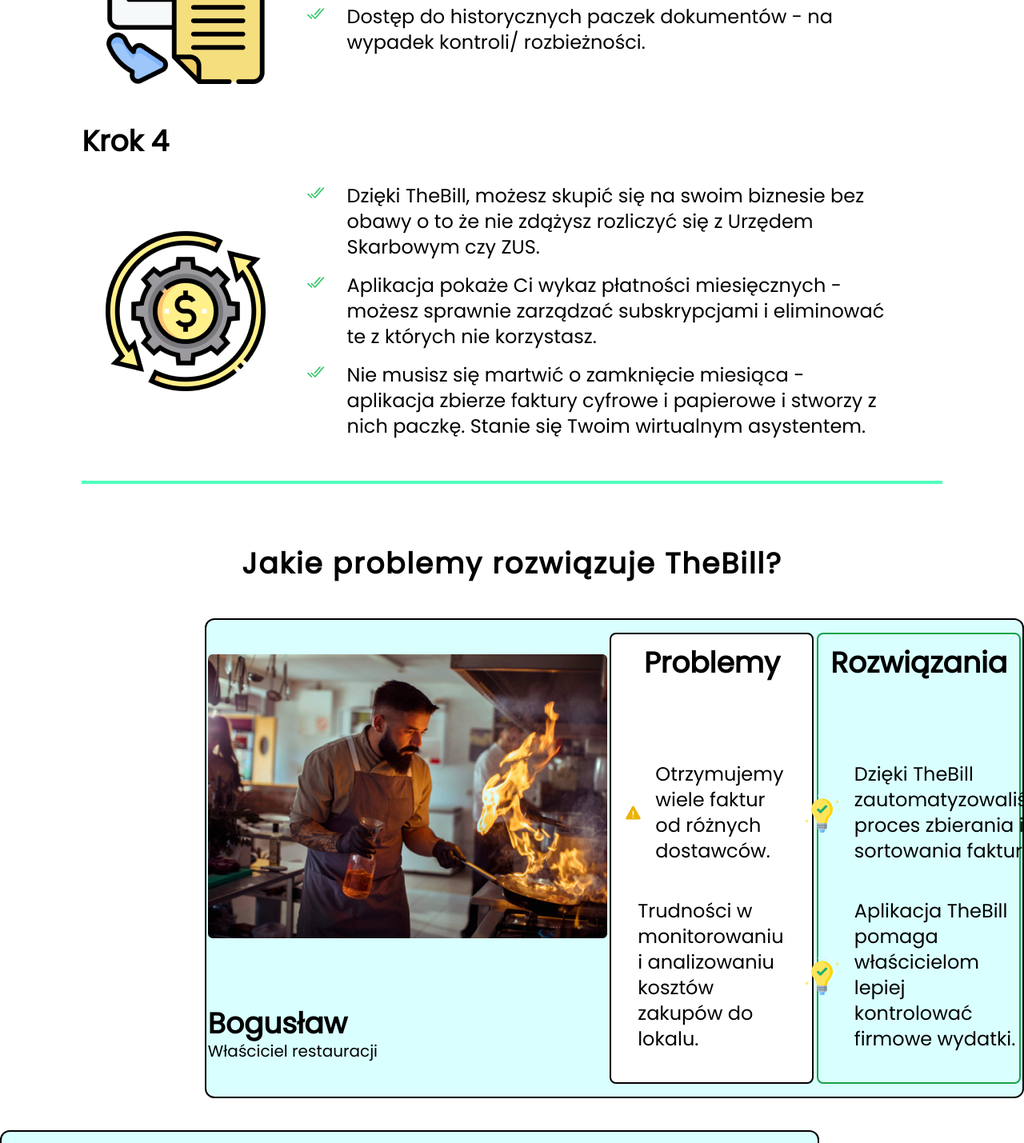
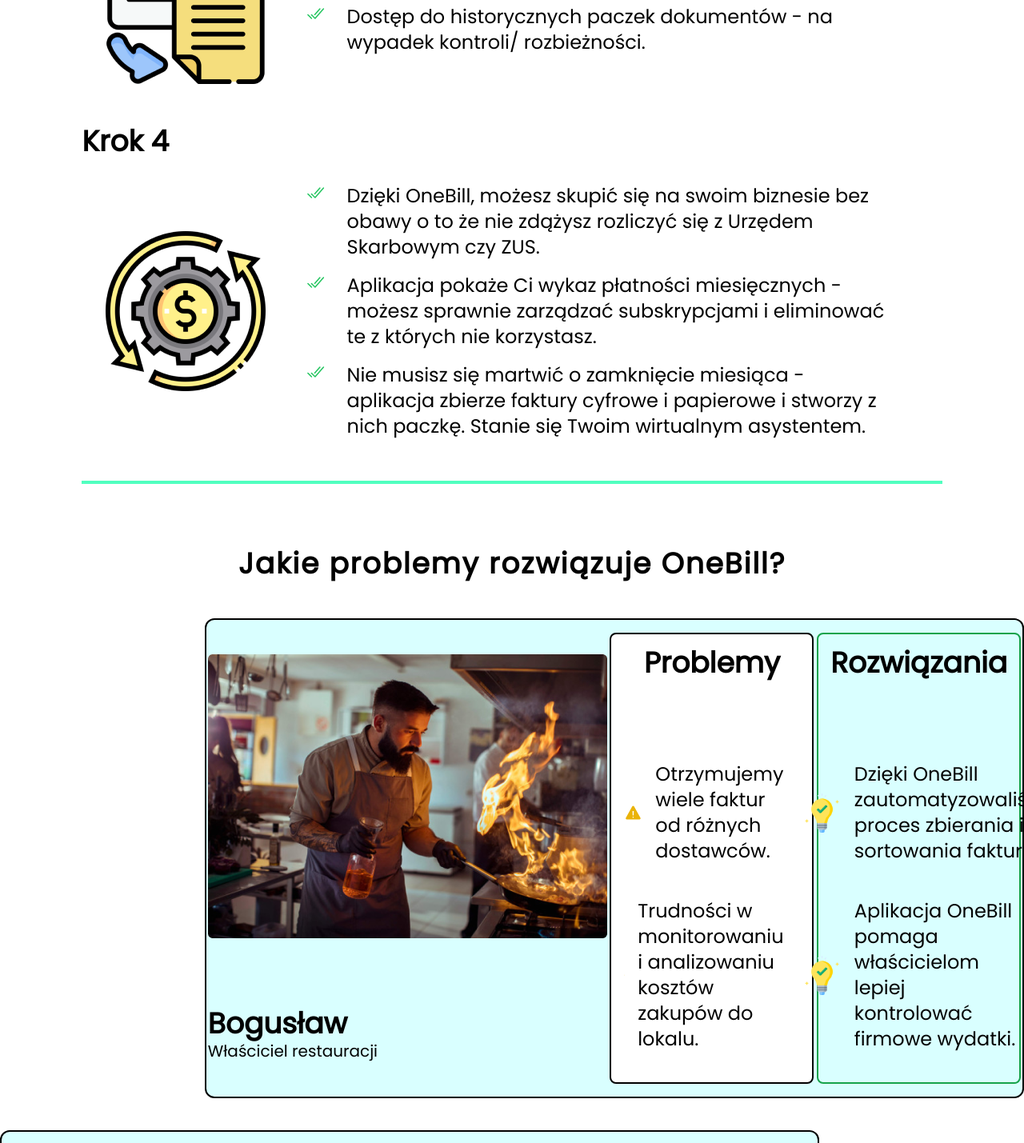
Before and after one commit to Tommy3DE/TheBill, a React (Vite) app: page /funkcje in a window 1280 px wide. Shown: the part 2325-3754 px from the top of the page at 80% size. Built offline with nearby package versions, Linux system fonts and the light colour scheme.

Commit message:
zmiana na onebill

```diff
--- a/index.html
+++ b/index.html
@@ -4,7 +4,7 @@
     <meta charset="UTF-8" />
     <link rel="icon" type="image/svg+xml" href="/logo.svg" />
     <meta name="viewport" content="width=device-width, initial-scale=1.0" />
-    <title>TheBill</title>
+    <title>OneBill</title>
   </head>
   <body>
     <div id="root"></div>
--- a/package.json
+++ b/package.json
@@ -1,5 +1,5 @@
 {
-  "name": "thebill",
+  "name": "OneBill",
   "private": true,
   "version": "0.0.0",
   "type": "module",
--- a/src/layout/Footer.tsx
+++ b/src/layout/Footer.tsx
@@ -29,7 +29,7 @@
           </div>
         </div>
         <div className="flex lg:flex-row flex-col items-center justify-center mb-10">
-          <p>© 2023 TheBill All rights reserved.</p>
+          <p>© 2023 OneBill All rights reserved.</p>
           <p className="mx-8 hidden lg:block">Privacy Policy</p>
           <p className="mr-8 hidden lg:block">Terms and Conditions</p>
           <p className=" hidden lg:block">Cookie Policy</p>
--- a/src/layout/pages/Cennik/PresentationMovie.tsx
+++ b/src/layout/pages/Cennik/PresentationMovie.tsx
@@ -4,7 +4,7 @@
     <section className="items-center mx-[8%] font-poppins flex flex-col mb-40">
         <div className='w-full p-4 bg-[#DDFFED] rounded-lg font-black border-2 border-black mb-20'>
             <h1 className='text-4xl text-center '>
-            Zobacz krótką prezentację możliwości TheBill
+            Zobacz krótką prezentację możliwości OneBill
             </h1>
         </div>
         <iframe
--- a/src/layout/pages/Cennik/PricingIntro.tsx
+++ b/src/layout/pages/Cennik/PricingIntro.tsx
@@ -13,7 +13,7 @@
       <div className="w-full h-[80%] flex flex-col justify-between py-14">
         <div className="font-playFair flex flex-col justify-center items-center">
           <h1 className="text-5xl font-extrabold py-8 lg:text-start text-center">
-            Ile kosztuje osobisty asystent TheBill?
+            Ile kosztuje osobisty asystent OneBill?
           </h1>
           <h3 className="text-2xl text-gray-400 lg:text-start text-center">
             Znajdź plan najlepiej dopasowany do Twoich potrzeb biznesowych.
--- a/src/layout/pages/Home/BasicInfo.tsx
+++ b/src/layout/pages/Home/BasicInfo.tsx
@@ -12,8 +12,8 @@
 
 const BasicInfo = () => {
     const infoTiles: Info[] = [
-        {id: 1, pic: information, title: 'Automatycznie skanuj skrzynkę mailową', text: 'TheBill za Ciebie skanuje skrzynkę mailową w poszukiwaniu dokumentów kosztowych.'},
-        {id: 2, pic: talking, title: 'Usprawnij komunikację z księgowością', text: 'TheBill sprawia, że wymiana dokumentów z księgowością jest łatwa i szybka - wszystko przez jednego maila.'},
+        {id: 1, pic: information, title: 'Automatycznie skanuj skrzynkę mailową', text: 'OneBill za Ciebie skanuje skrzynkę mailową w poszukiwaniu dokumentów kosztowych.'},
+        {id: 2, pic: talking, title: 'Usprawnij komunikację z księgowością', text: 'OneBill sprawia, że wymiana dokumentów z księgowością jest łatwa i szybka - wszystko przez jednego maila.'},
         {id: 3, pic: budget, title: 'Kontroluj swoje wydatki', text: 'Aplikacja pozwala na systematyczne śledzenie miesięcznych wydatków, co pozwala na bardziej efektywne zarządzanie finansami'},
         {id: 4, pic: taxes, title: 'Optymalizuj swoje podatki', text: 'Z nami będziesz miał pod kontrolą wszystkie faktury kosztowe, co przełoży się na większe odliczenia kosztów - mniej niezaliczonych faktur.'},
     ]
--- a/src/layout/pages/Home/Hero.tsx
+++ b/src/layout/pages/Home/Hero.tsx
@@ -12,7 +12,7 @@
             Aplikacja do obsługi faktur w Twojej firmie.
           </h1>
           <h3 className="text-xl font-poppins tracking-widest leading-loose text-justify">
-            Nie marnuj więcej czasu i pieniędzy. Aplikacja TheBill pozwoli na
+            Nie marnuj więcej czasu i pieniędzy. Aplikacja OneBill pozwoli na
             efektywne kolekcjonowanie faktur kosztowych na koniec miesiąca i
             przesłanie ich dalej do biura rachunkowego.
           </h3>
@@ -49,7 +49,7 @@
           <div className="flex flex-col justify-center h-full ">
             {" "}
             <p className="text-lg tracking-wider text-justify mt-2">
-            Czy zarządzanie fakturami pochłania Twój cenny czas? Czy organizacja dokumentacji księgowej wydaje się niekończącym się wyzwaniem? Oto TheBill - Twoje nowe, niezawodne narzędzie do zarządzania fakturami, które przyniesie rewolucję w Twoim biznesie.
+            Czy zarządzanie fakturami pochłania Twój cenny czas? Czy organizacja dokumentacji księgowej wydaje się niekończącym się wyzwaniem? Oto OneBill - Twoje nowe, niezawodne narzędzie do zarządzania fakturami, które przyniesie rewolucję w Twoim biznesie.
             </p>
           </div>
         </div>
--- a/src/layout/pages/Home/Information.tsx
+++ b/src/layout/pages/Home/Information.tsx
@@ -26,7 +26,7 @@
             <div className="w-full ml-4 flex flex-col justify-center">
               <h2 className="text-2xl font-bold">Streamline Invoicing</h2>
               <p className=" mt-8 text-lg">
-                TheBill is a user-friendly invoice management tool designed to
+                OneBill is a user-friendly invoice management tool designed to
                 simplify your workflow.
               </p>
             </div>
@@ -36,7 +36,7 @@
             <div className="w-full ml-4 flex flex-col justify-center">
               <h2 className="text-2xl font-bold">Automate Payments</h2>
               <p className=" mt-8 text-lg">
-              With TheBill, you can automate payment reminders and easily track outstanding invoices.
+              With OneBill, you can automate payment reminders and easily track outstanding invoices.
               </p>
             </div>
           </div>
--- a/src/layout/pages/Oferta/Cases.tsx
+++ b/src/layout/pages/Oferta/Cases.tsx
@@ -47,8 +47,8 @@
       "Trudności w monitorowaniu i analizowaniu kosztów zakupów do lokalu."
     ],
     solutions: [
-      "Dzięki TheBill zautomatyzowaliśmy proces zbierania i sortowania faktur.",
-      "Aplikacja TheBill pomaga właścicielom lepiej kontrolować firmowe wydatki."
+      "Dzięki OneBill zautomatyzowaliśmy proces zbierania i sortowania faktur.",
+      "Aplikacja OneBill pomaga właścicielom lepiej kontrolować firmowe wydatki."
     ]
   },
   {
@@ -60,8 +60,8 @@
       "Czasochłonne procesy księgowe, które odciągają uwagę od głównej działalności salonu."
     ],
     solutions: [
-      "TheBill oferuje funkcje analizy wydatków, co pozwala na lepszą kontrolę kosztów.",
-      "TheBill minimalizuje czas poświęcony na księgowość dzięki automatyzacji."
+      "OneBill oferuje funkcje analizy wydatków, co pozwala na lepszą kontrolę kosztów.",
+      "OneBill minimalizuje czas poświęcony na księgowość dzięki automatyzacji."
     ]
   },
   {
@@ -73,8 +73,8 @@
       "Zarządzanie fakturami od podwykonawców i freelancerów może być skomplikowane i czasochłonne."
     ],
     solutions: [
-      "TheBill automatyzuje proces zarządzania licencjami i subskrypcjami.",
-      "TheBill ułatwia proces zarządzania i weryfikacji faktur od podwykonawców, upraszczając procesy księgowe."
+      "OneBill automatyzuje proces zarządzania licencjami i subskrypcjami.",
+      "OneBill ułatwia proces zarządzania i weryfikacji faktur od podwykonawców, upraszczając procesy księgowe."
     ]
   },
 ];
@@ -83,7 +83,7 @@
   return (
     <section className="mt-8 font-poppins flex flex-col">
       <h1 className="text-4xl tracking-wider my-12 font-extrabold font-poppins text-center">
-        Jakie problemy rozwiązuje TheBill?
+        Jakie problemy rozwiązuje OneBill?
       </h1>
       {cases.map((caseItem, index) => (
         <div key={index} className={`flex ${index % 2 === 0 ? 'justify-end' : 'justify-start'} ${index === 1 && 'my-10'} w-full`}>
--- a/src/layout/pages/Oferta/Usage.tsx
+++ b/src/layout/pages/Oferta/Usage.tsx
@@ -51,7 +51,7 @@
       title: "Krok 4",
       img: value,
       point1:
-        "Dzięki TheBill, możesz skupić się na swoim biznesie bez obawy o to że nie zdążysz rozliczyć się z Urzędem Skarbowym czy ZUS.",
+        "Dzięki OneBill, możesz skupić się na swoim biznesie bez obawy o to że nie zdążysz rozliczyć się z Urzędem Skarbowym czy ZUS.",
       point2:
         "Aplikacja pokaże Ci wykaz płatności miesięcznych - możesz sprawnie zarządzać subskrypcjami i eliminować te z których nie korzystasz.",
       point3:
@@ -62,7 +62,7 @@
   return (
     <section className="mt-8 items-center mx-[8%] font-poppins flex flex-col border-y-4 py-8 border-[#51FFBF]">
       <h1 className="text-4xl tracking-wider mt-12 font-extrabold font-poppins uppercase ">
-        Jak aplikacja TheBill może pomóc Twojej firmie?
+        Jak aplikacja OneBill może pomóc Twojej firmie?
       </h1>
       <div className="flex-col">
         {steps.map((step) => (
```
Also changed, not shown: src/layout/pages/Home/Opinions.tsx (+4 -4 lines), src/layout/pages/Pomoc/FAQ.tsx (+8 -8 lines), 1 other file (tests, documents, lock files or other folders).
